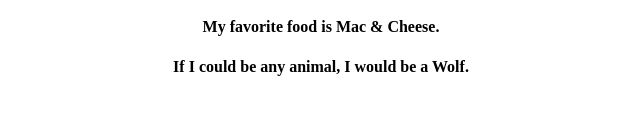
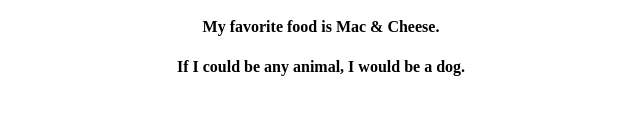
Before and after one commit to iman2600/my-first-project, a plain HTML site: page index.html in a window 1280 px wide. Shown: the part 251-366 px from the top of the page, 319-959 px from the left. Drawn offline with Linux system fonts and the light colour scheme.

Commit message:
Made a change it index

```diff
--- a/index.html
+++ b/index.html
@@ -14,7 +14,7 @@
 					<h4>My hometown is South Jordan Utah.</h4>
 					<h4>My favorite color is green.</h4>
 					<h4>My favorite food is Mac & Cheese.</h4>
-					<h4>If I could be any animal, I would be a Wolf.</h4>
+					<h4>If I could be any animal, I would be a dog.</h4>
 			</div>
 		  </body>
 		</html>
```
